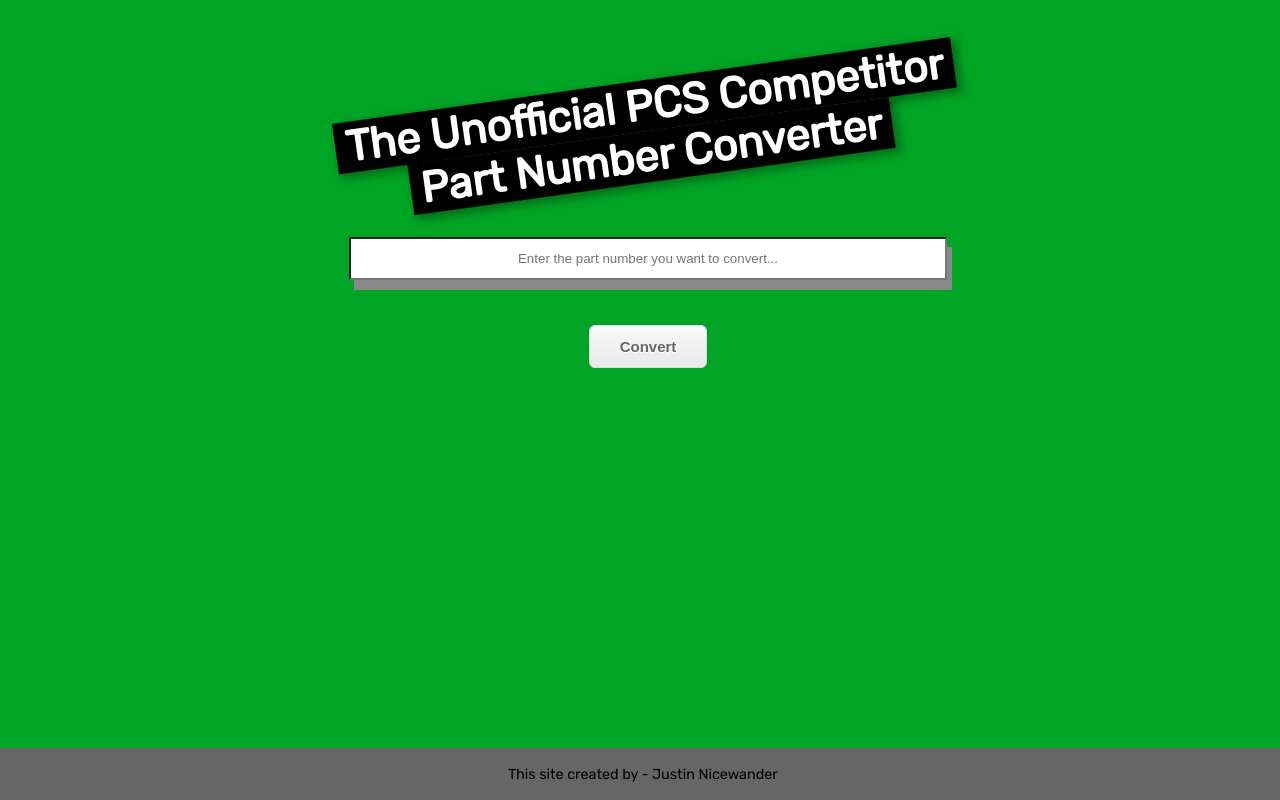
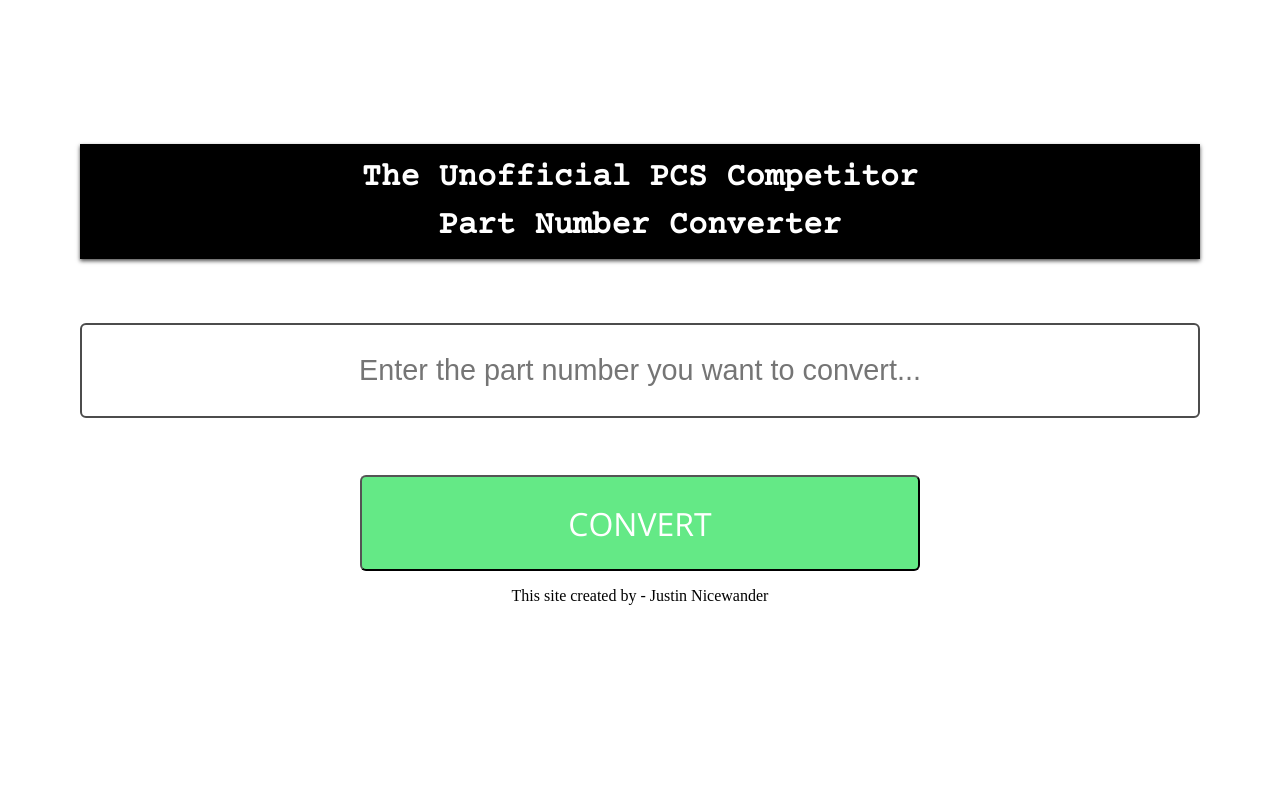
Before and after one commit to jnicewander/part-converter, a plain HTML site: page index.html in a window 1280 px wide. Drawn offline with nearby package versions, Linux system fonts and the light colour scheme.

Commit message:
Scrapped original CSS file, replaced with SCSS and entirely new layout

```diff
--- /dev/null
+++ b/_base.scss
@@ -0,0 +1,22 @@
+//Variables
+$font-heading: 'Courier Prime', monospace;
+$font-body: 'Open Sans', sans-serif;
+
+
+// Global Resets
+
+html, body {
+    box-sizing: border-box;
+    margin: 0;
+    padding: 0;
+}
+
+*, *::before, *::after {
+    box-sizing: inherit;
+}
+
+h1, h2, h3, h4 {
+    font-family: $font-heading;
+    margin: 0;
+    padding: 0;
+}
--- /dev/null
+++ b/_components.scss
@@ -0,0 +1,29 @@
+.header {
+    box-shadow: 0 2px 4px #4c4c4c;
+
+    .title {
+        color: white;
+        background-color: black;
+    }
+}
+
+.input{
+    font-family: $font-body;
+
+    .input-field {
+        text-align: center;
+        font-size: 1.8em;
+        border: 2px solid #4c4c4c;
+        border-radius: 6px;
+    }
+
+    .submit-button {
+        color: #fff;
+        background-color: #64e986;
+        text-transform: uppercase;
+        text-decoration: none;
+        border-radius: 6px;
+        font-family: $font-body;
+        font-size: 2em;
+    }
+}
--- /dev/null
+++ b/_layout.scss
@@ -0,0 +1,37 @@
+.container {
+    margin: 0 auto;
+    padding: 10vh;
+    text-align: center;
+    width: 100%;
+    height: auto;
+}
+
+.header {
+
+    .title {
+        margin: 2em 0;
+        padding: .3em;
+        line-height: 1.5em;
+    }
+}
+
+.input {
+    display: flex;
+    flex-direction: column;
+    align-items: center;
+
+    .input-field {
+        width: 100%;
+        padding: 1em;
+        margin-bottom: 2em;
+    }
+
+    .submit-button {
+        width: 50%;
+        height: 3em;
+    }
+}
+
+.display {
+
+}
--- a/index.html
+++ b/index.html
@@ -3,35 +3,31 @@
 <head>
     <meta charset="UTF-8">
     <title>PCS Part Number Converter</title>
-    <link rel="stylesheet" type="text/css" href="main.css" />
-    <link href="https://fonts.googleapis.com/css?family=Rubik&display=swap" rel="stylesheet">
+    <link href="https://fonts.googleapis.com/css?family=Courier+Prime|Open+Sans&display=swap" rel="stylesheet">
+    <link rel="stylesheet" type="text/css" href="styles.css">
     <script src="script.js"></script>
 </head>
 
 <body>
-    <div id="container">
-        <div class="rotate">
-            <h1><span>&nbsp;The Unofficial PCS Competitor&nbsp;</span><br><span>&nbsp;Part Number Converter&nbsp;</span></h1>
+    <div class="container">
+        <div class="header">
+            <h1 class="title">The Unofficial PCS Competitor<br> Part Number Converter</h1>
         </div>
         <!---<p>Test Input - THX15M14</p>--->
-        <div id="input">
-            <input id="userTextInput" type="text" name="Part Number Input" placeholder="Enter the part number you want to convert..." required>
+        <div class="input">
+            <input class="input-field" id="userTextInput" type="text" name="Part Number Input" placeholder="Enter the part number you want to convert..." required>
+            <button class="submit-button" onclick="userInput()">Convert</button>
         </div>
-        <div id="convertBtn">
-            <button class="myButton" onclick="userInput()">Convert</button>
-        </div>
-        <div>
+        <div class="display">
             <div id="displayUserPartNumberHere">
             </div>
             <div id="displayPartNumberHere">
             </div>
         </div>
-
+        <footer>
+            <p>This site created by - Justin Nicewander </p>
+        </footer>
     </div>
-    <footer>
-        <p>This site created by - Justin Nicewander </p>
-
-    </footer>
 </body>
 
 </html>
--- /dev/null
+++ b/styles.scss
@@ -0,0 +1,5 @@
+@import 'base';
+
+@import 'layout';
+
+@import 'components';
```
Also changed, not shown: styles.css (added), 1 other file.
